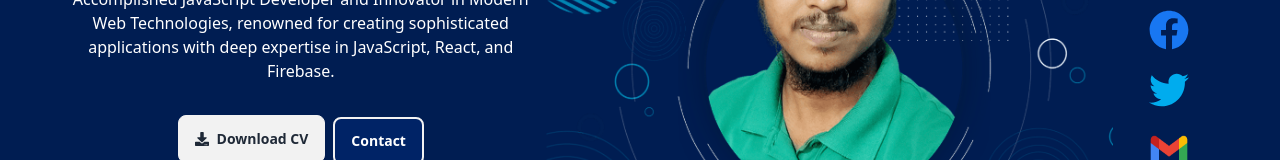
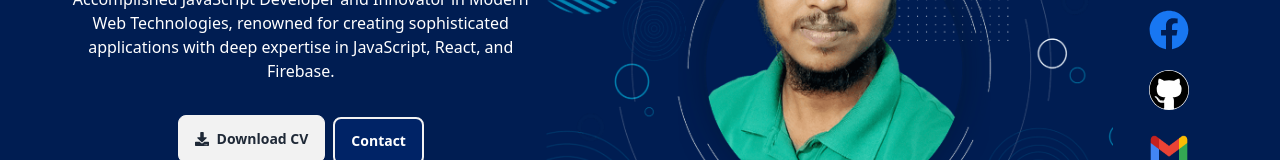
Before and after one commit to abrarul-hoque/abrar-portfolio, a React (Vite) app: page / in a window 1280 px wide. Shown: the part 283-443 px from the top of the page. Built offline with nearby package versions, Linux system fonts and the light colour scheme.

Commit message:
replaced twitter link with github link:

```diff
--- a/src/components/pages/Home/Banner.css
+++ b/src/components/pages/Home/Banner.css
@@ -68,16 +68,19 @@
     transition: 0.5s;
 }
 
-.twt-link {
-    color: #00acee;
+.ghub-link {
+    color: #000;
     height: 40px !important;
     width: 40px !important;
     transition: 0.5s;
+    background-color: #fff;
+    border-radius: 50%;
+    border: 0;
 }
 
-.twt-link:hover {
-    color: #fff;
-    background-color: #00acee;
+.ghub-link:hover {
+    color: #002366;
+    background-color: #fff;
     border-radius: 50%;
     padding: 5px;
     transition: 0.5s;
--- a/src/components/pages/Home/Banner.jsx
+++ b/src/components/pages/Home/Banner.jsx
@@ -1,6 +1,6 @@
 import bannerImg from '../../../assets/banner-img.png';
 import './Banner.css';
-import { FaDownload, FaFacebook, FaLinkedinIn, FaTwitter, FaWhatsapp } from "react-icons/fa";
+import { FaDownload, FaFacebook, FaGit, FaGithub, FaLinkedinIn, FaTwitter, FaWhatsapp } from "react-icons/fa";
 import gmail from '../../../assets/icon/gmail.png';
 import { IoMdCloudDownload } from "react-icons/io";
 import { Link } from 'react-router-dom';
@@ -41,8 +41,8 @@ const Banner = () => {
                         </a>
                     </li>
                     <li>
-                        <a className="flex justify-center" href="https://twitter.com/jubair_1125" target="_blank">
-                            <FaTwitter className='twt-link'></FaTwitter>
+                        <a className="flex justify-center" href="https://github.com/abrarul-hoque" target="_blank">
+                            <FaGithub className='ghub-link'></FaGithub>
                         </a>
                     </li>
                     <li>
```
Also changed, not shown: 1 other file (tests, documents, lock files or other folders).
